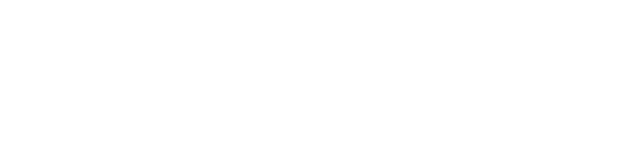
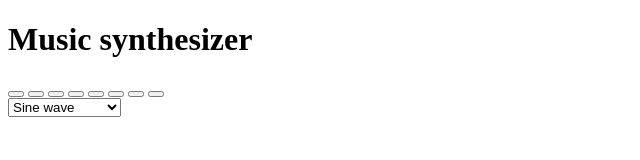
Before and after one commit to jlkansakar/portfolio-3, a plain HTML site: page index v2.html in a window 1280 px wide. Shown: the whole page, without its empty margins (0-640 px from the left). Drawn offline with Linux system fonts and the light colour scheme.

Commit message:
continued work

```diff
--- a/index v2.html
+++ b/index v2.html
@@ -5,6 +5,23 @@
     <title>portfolio assignment 3</title>
 </head>
 <body>
+<h1>Music synthesizer</h1>
+<div class="synth">
+  <button class="note"></button>
+  <button class="note"></button>
+  <button class="note"></button>
+  <button class="note"></button>
+  <button class="note"></button>
+  <button class="note"></button>
+  <button class="note"></button>
+  <button class="note"></button>
 
+</div>
+<label for="waveform"></label> <select id="waveform">
+  <option value="sine">Sine wave</option>
+  <option value="square">Square wave</option>
+  <option value="sawtooth">Sawtooth wave</option>
+  <option value="triangle">Triangle wave</option>
+</select>
 </body>
 </html>
--- a/index v2.js
+++ b/index v2.js
@@ -0,0 +1 @@
+const audioContext = new (window.AudioContext || window.webkitURL)()
```
